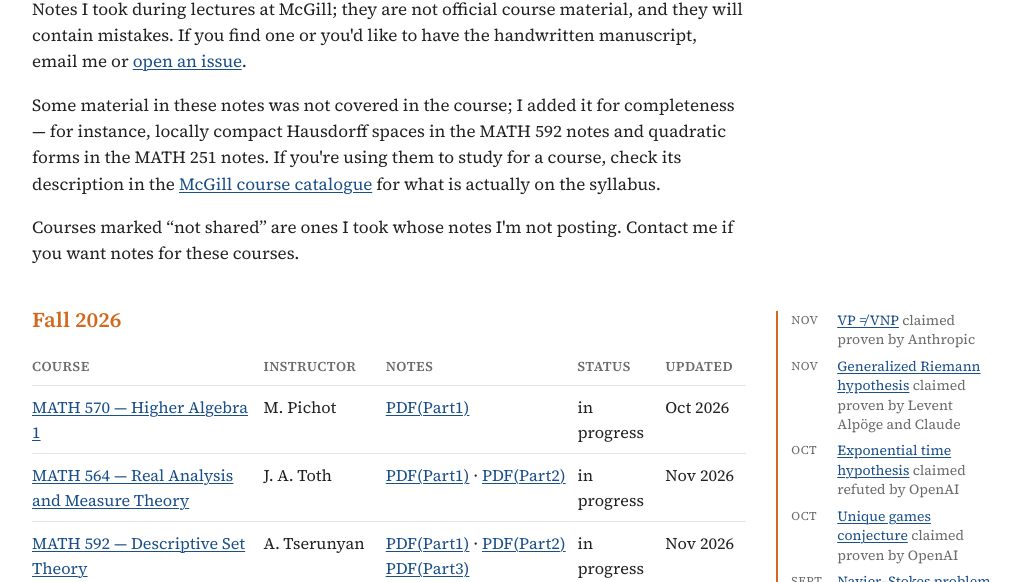
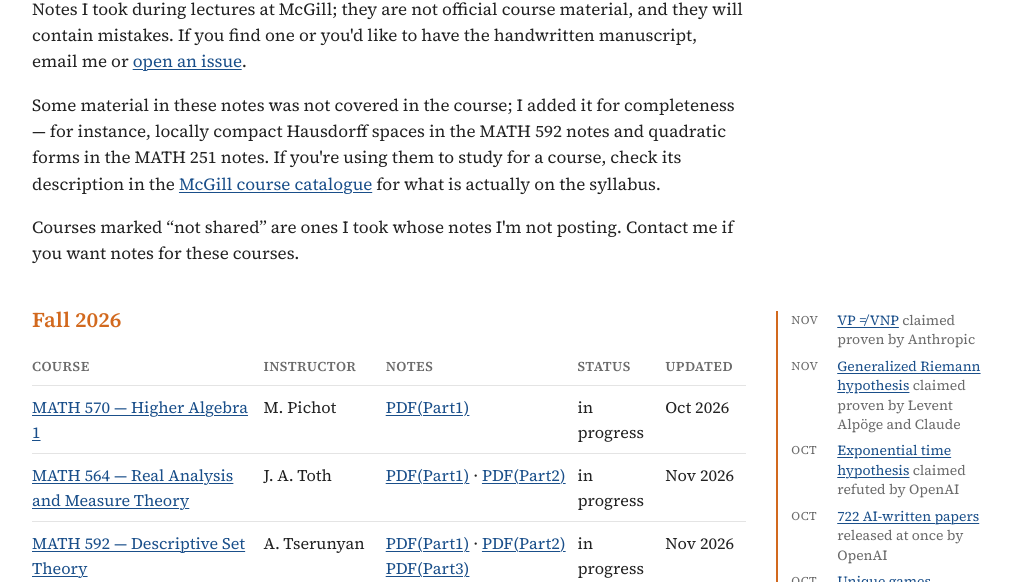
Before and after one commit to zhayittttt-cmyk/zhayittttt-cmyk.github.io, a plain HTML site: page notes.html in a window 1280 px wide. Shown: the part 218-800 px from the top of the page, without its empty margins (251-1271 px from the left). Drawn offline with Linux system fonts and the light colour scheme.

Commit message:
Time capsule: add OpenAI's release of 722 papers (October)
Co-Authored-By: Claude Fable 5.2 <noreply@anthropic.com>
Claude-Session: https://claude.ai/code/session_011uvbbDvQnyPjFK6cdLKSPG

```diff
--- a/notes.html
+++ b/notes.html
@@ -70,6 +70,7 @@
       <li><span class="when">Nov</span><span><a href="https://blog.computationalcomplexity.org/2026/11/vp-vnp.html" target="_blank" rel="noopener">VP ≠ VNP</a> claimed proven by Anthropic</span></li>
       <li><span class="when">Nov</span><span><a href="https://www.math.uwaterloo.ca/~mrubinst/alpoge_claude_grh/" target="_blank" rel="noopener">Generalized Riemann hypothesis</a> claimed proven by Levent Alpöge and Claude</span></li>
       <li><span class="when">Oct</span><span><a href="https://www.thestar.com.my/tech/tech-news/2026/11/09/how-ai-just-blew-up-a-key-tenet-of-computer-science" target="_blank" rel="noopener">Exponential time hypothesis</a> claimed refuted by OpenAI</span></li>
+      <li><span class="when">Oct</span><span><a href="https://en.wikipedia.org/wiki/OpenAI_bulk_release_of_mathematical_papers" target="_blank" rel="noopener">722 AI-written papers</a> released at once by OpenAI</span></li>
       <li><span class="when">Oct</span><span><a href="https://quantamagazine.org/as-ai-closed-in-on-unique-games-proof-researchers-raced-to-beat-the-machines-20261007" target="_blank" rel="noopener">Unique games conjecture</a> claimed proven by OpenAI</span></li>
       <li><span class="when">Sept</span><span><a href="https://openai.com/index/navier-stokes-solution/" target="_blank" rel="noopener">Navier–Stokes problem</a> claimed solved by OpenAI</span></li>
     </ul>
```
